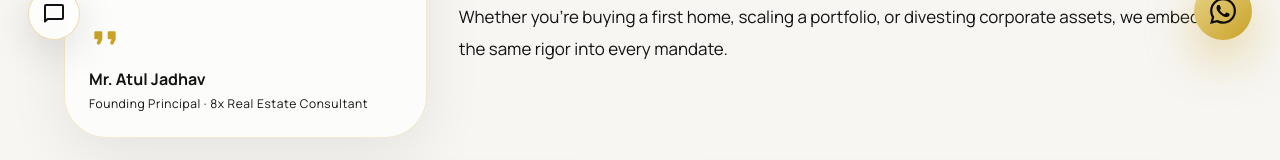
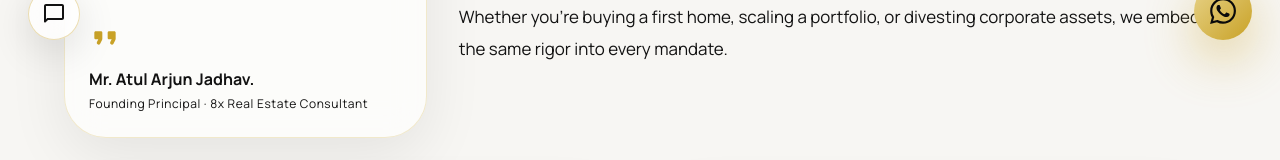
Before and after one commit to fluxinfotech/8x-real-estate-consultant, a React (Vite) app: page /about in a window 1280 px wide. Shown: the part 732-892 px from the top of the page. Built offline with nearby package versions, Linux system fonts and the light colour scheme.

Commit message:
name updated.

```diff
--- a/src/pages/AboutPage.tsx
+++ b/src/pages/AboutPage.tsx
@@ -30,7 +30,7 @@ export function AboutPage() {
                   <Box
                     component="img"
                     src={founderImg}
-                    alt="Mr. Atul Jadhav"
+                    alt="Mr. Atul Arjun Jadhav"
                     sx={{
                       width: '100%',
                       height: 260,
@@ -48,7 +48,7 @@ export function AboutPage() {
                 </Box>
                 <Box>
                   <Typography variant="subtitle1" sx={{ fontWeight: 700, lineHeight: 1.2 }}>
-                    Mr. Atul Jadhav
+                    Mr. Atul Arjun Jadhav.
                   </Typography>
                   <Typography variant="caption" color="text.secondary" sx={{ letterSpacing: '0.05em', display: 'block', mt: 0.5 }}>
                     {a.founderTitle}
```
